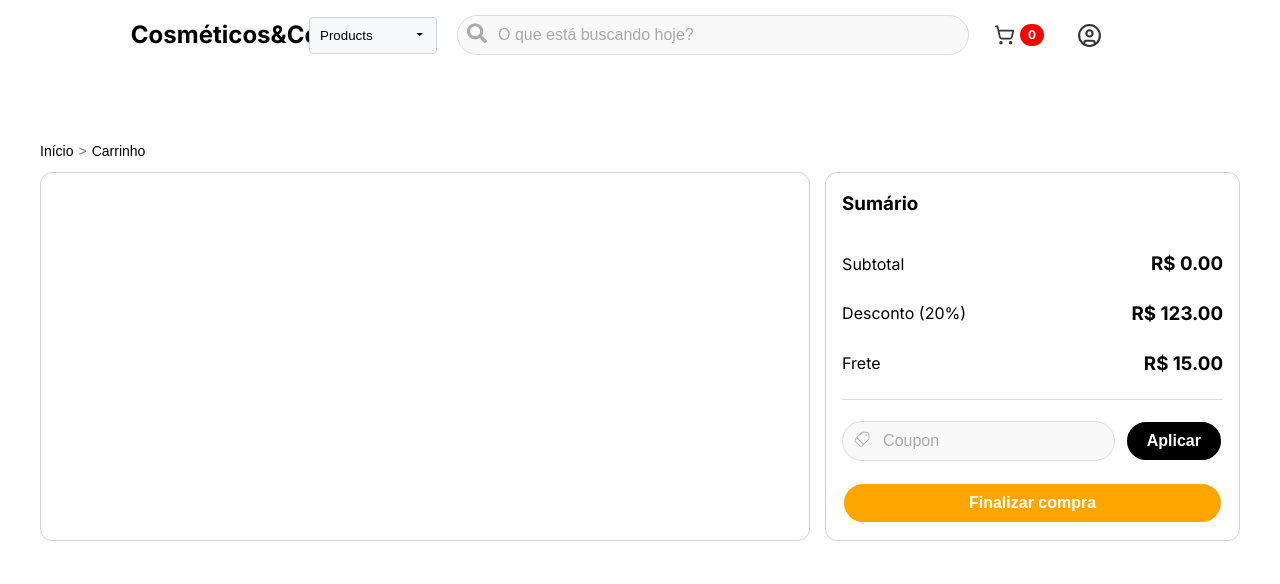
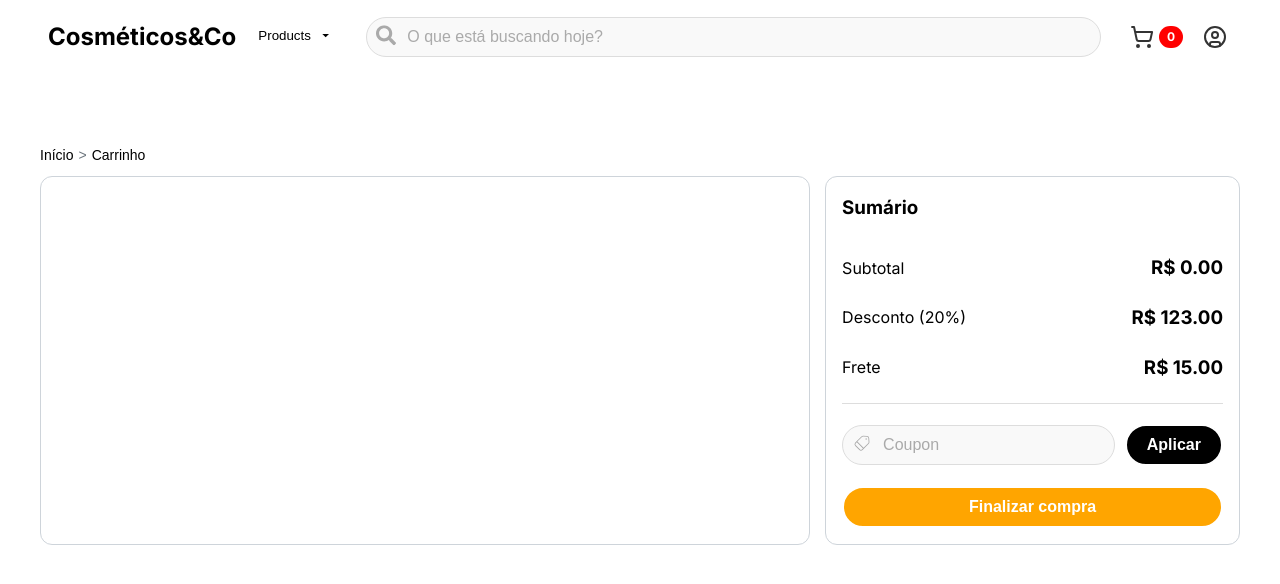
Before and after one commit to luizfelipe94/ecommerce-cosmetics, a Next.js app in the folder natura-app/: page /cart in a window 1280 px wide. Shown: the top 584 px of the page. Built offline with nearby package versions, Linux system fonts and the light colour scheme.

Commit message:
fix: css

```diff
--- a/natura-app/src/app/(home)/page.tsx
+++ b/natura-app/src/app/(home)/page.tsx
@@ -11,7 +11,7 @@ export default function Home() {
       <Banner
         image="/assets/banner.jpg"
       >
-        <div style={{ display: "flex", flexDirection: "column", gap: "20px" }}>
+        <div style={{ display: "flex", flexDirection: "column", gap: "20px", alignSelf: "center" }}>
           <h1>Se joga no arraiá</h1>
           <p>aproveite as ofertas com o melhor de maquiagem Natura</p>
           <div>
--- a/natura-app/src/app/(home)/styles.ts
+++ b/natura-app/src/app/(home)/styles.ts
@@ -14,13 +14,14 @@ export const ContentTitle = styled.div`
   justify-content: center;
   align-items: center;
   padding: 30px;
+  margin-bottom: 30px;
 `;
 
 export const StyledProductsList = styled.div`
   padding: 50px;
   display: grid;
-  grid-template-columns: repeat(auto-fill, minmax(200px, 1fr));
-  gap: 50px;
+  grid-template-columns: repeat(auto-fill, minmax(300px, 1fr));
+  gap: 16px;
 `;
 
 export const Footer = styled.div``;
--- a/natura-app/src/components/dropdown/styles.ts
+++ b/natura-app/src/components/dropdown/styles.ts
@@ -4,12 +4,12 @@ import styled from "styled-components";
 export const DropdownContainer = styled.div`
   position: relative;
   display: inline-block;
-  width: 100%;
+  // width: fit-content;
 `;
 
 export const DropdownButton = styled.button`
-  background-color: #f8f9fa;
-  border: 1px solid #ced4da;
+  background-color: transparent;
+  border: none;
   padding: 10px;
   cursor: pointer;
   border-radius: 4px;
@@ -29,7 +29,7 @@ export const DropdownContent = styled.div<{ open: boolean }>`
   background-color: white;
   border: 1px solid #ced4da;
   border-radius: 4px;
-  width: 100%;
+  // width: 100%;
   box-shadow: 0 2px 4px rgba(0, 0, 0, 0.1);
   z-index: 1;
 `;
--- a/natura-app/src/components/navbar/index.tsx
+++ b/natura-app/src/components/navbar/index.tsx
@@ -3,7 +3,7 @@
 import { CircleUser, ShoppingCart } from "lucide-react";
 import Input from "../input";
 import { FaSearch } from "react-icons/fa";
-import { Banner, Settings, Content, Menu, Search, SettingMenu } from "./styles";
+import { Banner, Settings, Content, Search, SettingMenu } from "./styles";
 import Link from "next/link";
 import Dropdown, { SelectOption } from "../dropdown";
 import Badge from "../badge";
@@ -27,29 +27,25 @@ export default function Navbar() {
   const { getTotalItems } = useCartStore();
 
   return (
-    <section>
     <Content>
       <Banner>
         <Link href="/">
             Cosméticos&Co
         </Link>
+        <Dropdown placeholder="Products" options={options} />
       </Banner>
-        <Menu>
-          <Dropdown placeholder="Products" options={options} />
-        </Menu>
       <Search>
         <Input placeholder="O que está buscando hoje?" icon={<FaSearch size={20} />} />
       </Search>
       <Settings>
         <SettingMenu href="/cart">
-            <ShoppingCart size={50}  />
+          <ShoppingCart size={24}  />
           <Badge>{getTotalItems()}</Badge>
         </SettingMenu>
         <SettingMenu href="#">
-            <CircleUser size={25} strokeWidth={2} />
+          <CircleUser size={24} />
         </SettingMenu>
       </Settings>
     </Content>
-    </section>
   );
 }
--- a/natura-app/src/components/navbar/styles.ts
+++ b/natura-app/src/components/navbar/styles.ts
@@ -7,32 +7,34 @@ export const Content = styled.div`
   /* background-color: gray; */
   display: flex;
   flex-direction: row;
-  gap: 20px;
-  height: 70px;
+  padding: 0 48px;
+  gap: 24px;
+  height: 74px;
   align-items: center;
-  justify-content: center;
+  // justify-content: space-around;
   width: 100%;
 `;
 
-export const Banner = styled.p`
+export const Banner = styled.div`
+  > a {
   font-size: 1.5rem;
   font-weight: bold;
-  width: 10%;
   display: flex;
   align-items: center;
   justify-content: center;
-`;
+  }
 
-export const Menu = styled.div`
-  width: 10%;
+  display: inline-flex;
+  flex: 1;
+  gap: 12px;
 `;
 
 export const Search = styled.div`
-  width: 40%;
+  flex: 3;
 `;
 
 export const SettingMenu = styled(Link)`
-  width: 60px;
+  flex:1;
   height: 50px;
   display: flex;
   justify-content: center;
```
Also changed, not shown: natura-app/src/components/banner/index.tsx (+5 -7 lines), natura-app/src/components/banner/styles.ts (+17 -7 lines), natura-app/src/components/product/index.tsx (+9 -5 lines), natura-app/src/components/product/styles.ts (+22 -8 lines). Lines whose indentation alone changed are shown as unchanged.
